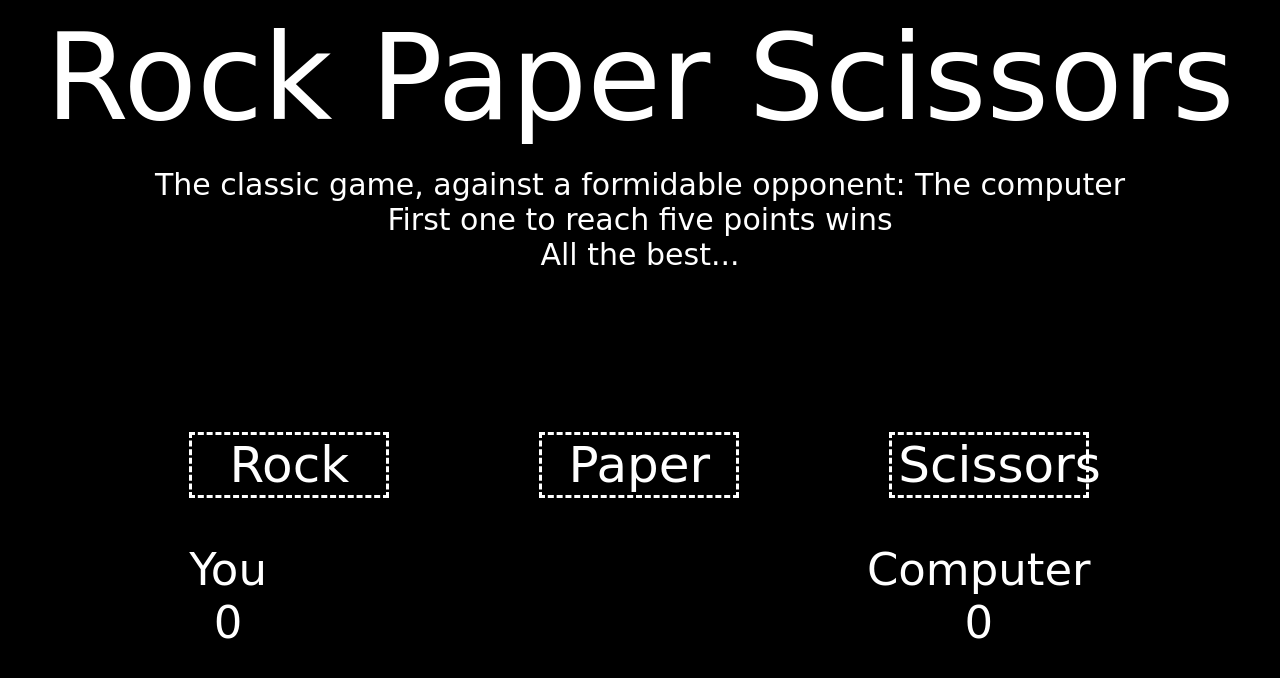
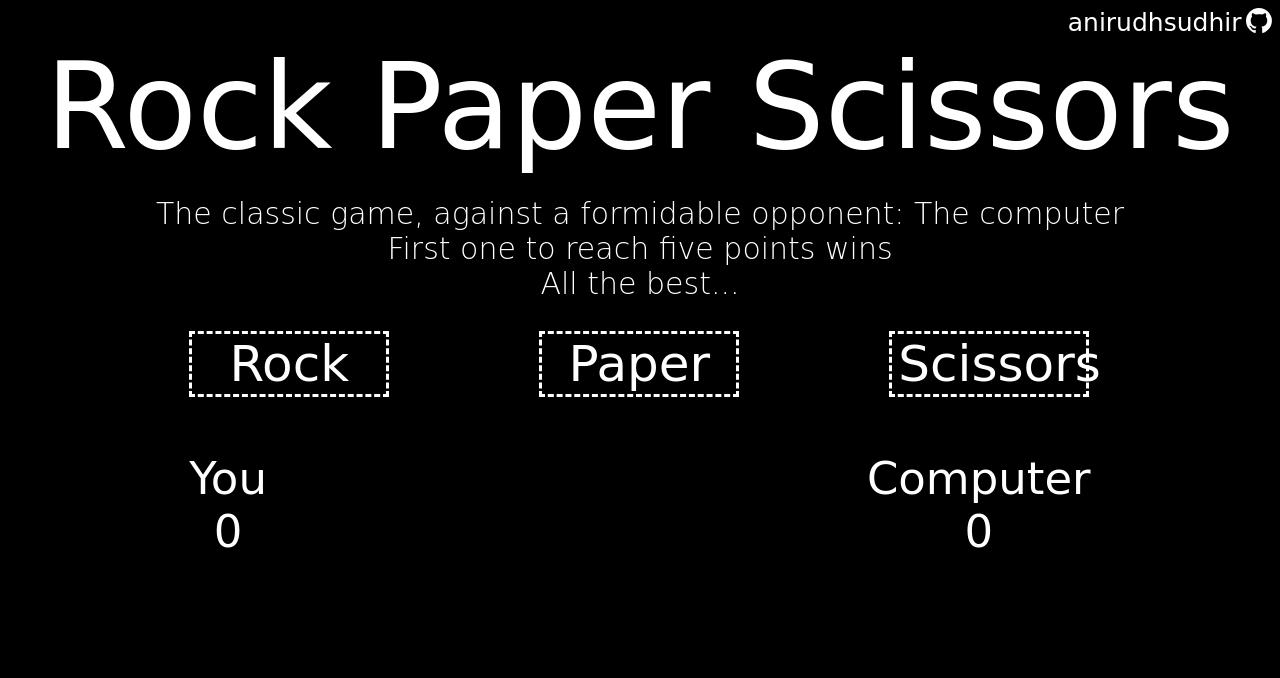
Before and after one commit to AnirudhSudhir/rock-paper-scissors, a plain HTML site: page index.html in a window 1280 px wide. Drawn offline with Linux system fonts and the light colour scheme; a web font is replaced by a local one.

Commit message:
Add Github link and improve spacing

```diff
--- a/code.js
+++ b/code.js
@@ -70,7 +70,7 @@ function display() {
 
 function gameResult() {
     let winner = '';
-    if (computerScore > playerScore) winner = 'The computer wins the game!<br>Fortunately, you have been offered another attempt';
+    if (computerScore > playerScore) winner = 'The computer wins the game!<br>Fortunately, you have been offered another attempt...';
     if (playerScore > computerScore) winner = 'You win the game!<br>Want to try your luck once more?';
     finalScore.innerHTML = `${winner}`;
     content.appendChild(finalScore);
@@ -82,7 +82,7 @@ function restartGame() {
     const newGame = document.createElement('button');
     newGame.textContent = 'Play again';
     newGame.style.display = 'block';
-    newGame.style.margin = '0px auto';
+    newGame.style.margin = '10px auto 20px';
     content.appendChild(newGame);
     newGame.addEventListener('click', (e) => {
         content.removeChild(newGame);
--- a/index.html
+++ b/index.html
@@ -7,11 +7,17 @@
     <script src="code.js" defer></script>
     <link rel="preconnect" href="https://fonts.googleapis.com">
     <link rel="preconnect" href="https://fonts.gstatic.com" crossorigin>
-    <link href="https://fonts.googleapis.com/css2?family=Handjet:wght@300&display=swap" rel="stylesheet">
+    <link href="https://fonts.googleapis.com/css2?family=Handjet:wght@300;400&display=swap" rel="stylesheet">
     <link rel='stylesheet' href='./style.css'>
 </head>
 
 <body>
+    <div class='github-link'>
+        <a href="https://github.com/anirudhsudhir" target="_blank">
+            anirudhsudhir
+            <img src="./github-mark-white.svg" alt="Github Logo">
+        </a>
+    </div>
     <div class='header'>
         Rock Paper Scissors
         <div class='text'>
@@ -45,8 +51,6 @@
             </div>
         </div>
     </div>
-    <div class='footer'>
-    </div>
 </body>
 
 </html>
--- a/style.css
+++ b/style.css
@@ -5,24 +5,25 @@ body {
     min-height: 95vh;
     display: flex;
     flex-direction: column;
-    justify-content: space-between;
     align-items: center;
 }
 
 .header {
     font-size: 120px;
     text-align: center;
+    font-weight: 400;
 }
 
 .header .text {
-    margin: 20px 0px;
+    margin: 20px 0px 0px;
     font-size: 30px;
+    font-weight: 300;
 }
 
 .buttons {
     display: flex;
     gap: 150px;
-    margin: 20px 0;
+    margin: 30px 0;
 }
 
 button {
@@ -51,8 +52,25 @@ button:hover {
 }
 
 .score-display {
-    margin: 5px 0 0;
+    margin: 5px 0 20px;
     display: flex;
     gap: 600px;
     font-size: 45px;
 }
+
+.github-link {
+    margin-left: auto;
+}
+
+.github-link a {
+    font-size: 25px;
+    display: flex;
+    gap: 5px;
+    text-decoration: none;
+    color: white;
+}
+
+.github-link a img {
+    height: 25px;
+    width: auto;
+}
```
Also changed, not shown: github-mark-white.svg (added).
